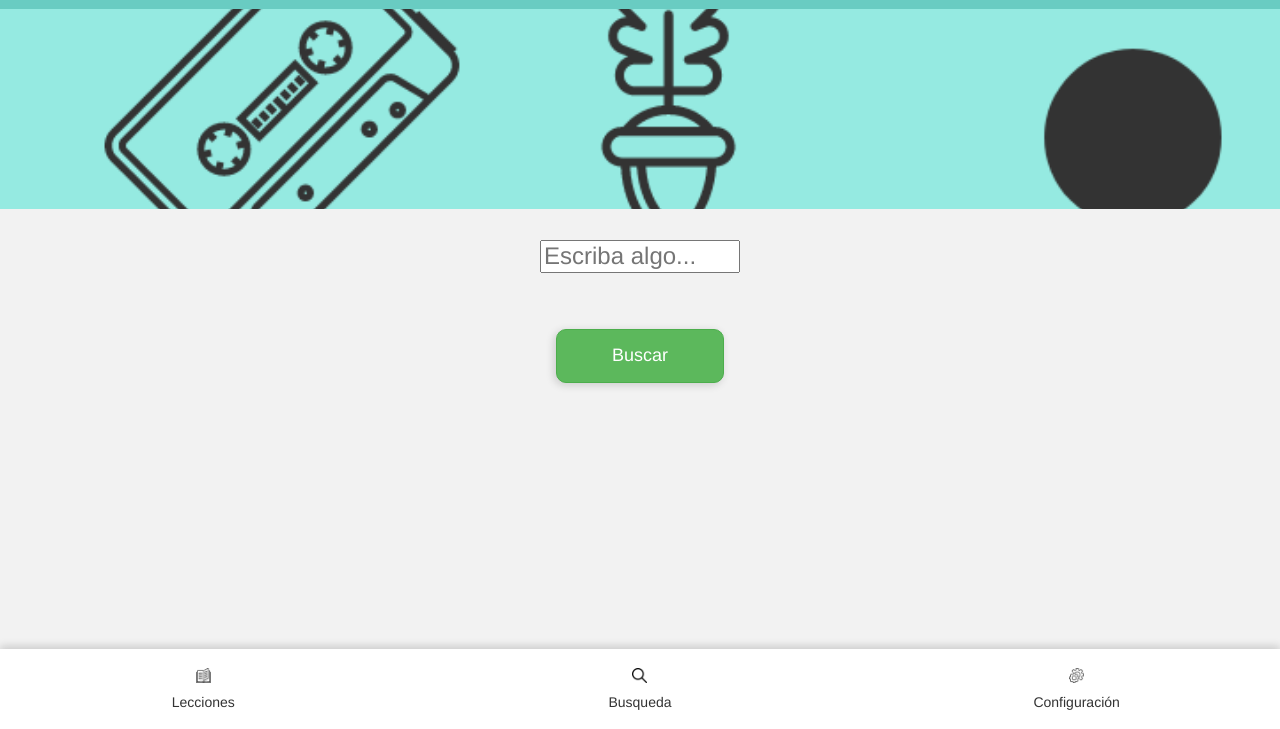
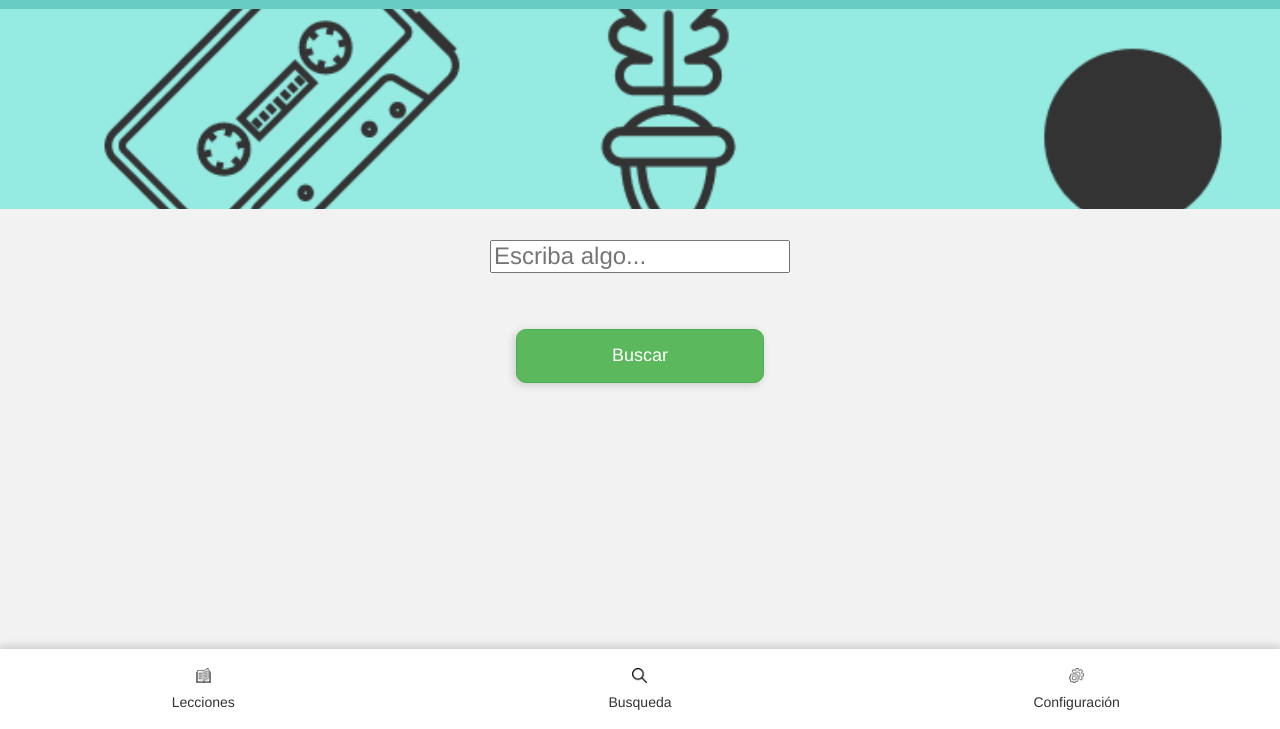
Before and after one commit to albyramirezr/LSV-App, a plain HTML site: page busqueda.html in a window 1280 px wide. Shown: the part 71-800 px from the top of the page. Drawn offline with Linux system fonts and the light colour scheme.

Commit message:
Update busqueda.html

```diff
--- a/busqueda.html
+++ b/busqueda.html
@@ -23,7 +23,7 @@
 <!----------------------------------------contenido-------------------------------------------------->
          <form class="center" style="width: 100%; height: 10%; margin-top: 50px; text-align: center; font-weight: bold;">
 		  <label for="fname"><h3><h3></label>
-		  <input type="text" id="fname" name="fname" placeholder="Escriba algo..." style="margin: 20px; width: 200px;"><br><br>
+		  <input type="text" id="fname" name="fname" placeholder="Escriba algo..." style="margin: 20px; width: 300px;"><br><br>
 		</form>
 
          <div class="col-12 col-xs-12 col-sm-12 col-md-12 col-lg-12 center">
```
